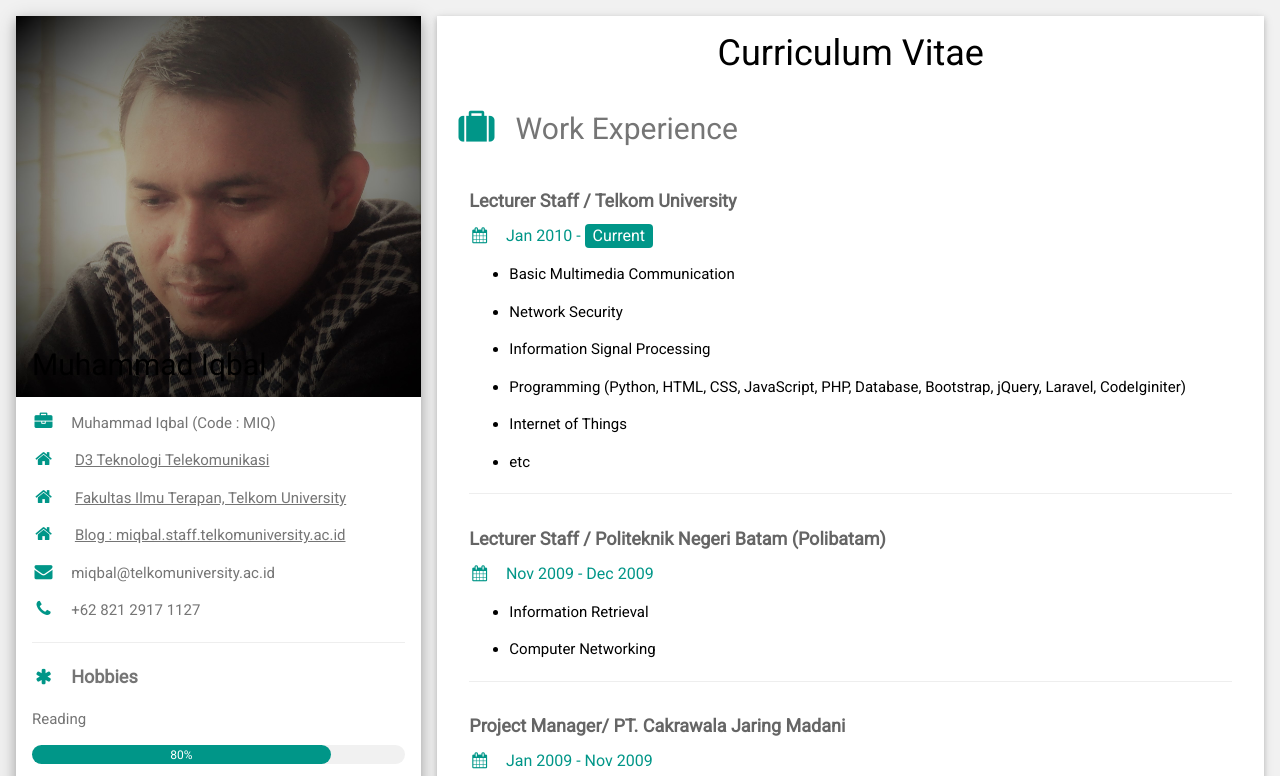
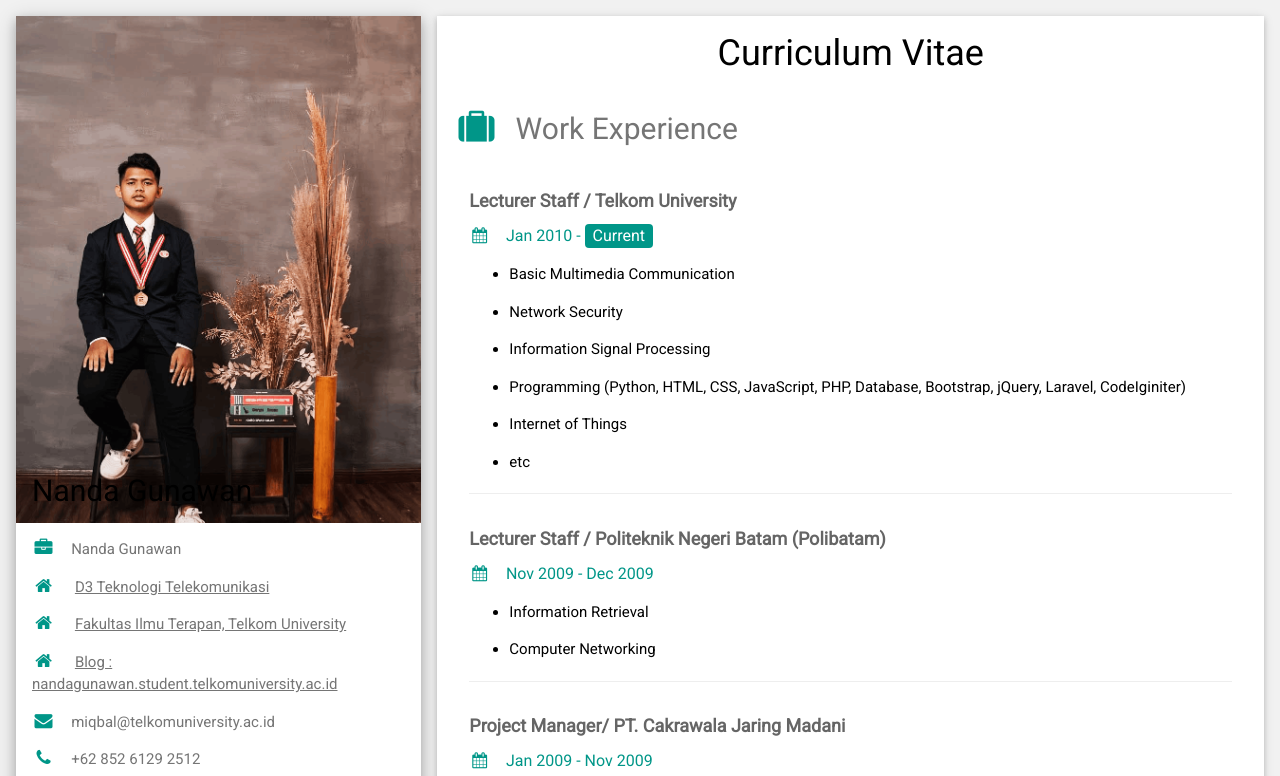
Before and after one commit to nandagwn/dino.github.io, a plain HTML site: page index.html in a window 1280 px wide. Shown: the top 776 px of the page. Drawn offline with nearby package versions, Linux system fonts and the light colour scheme.

Commit message:
mengedit gambar

```diff
--- a/index.html
+++ b/index.html
@@ -1,6 +1,6 @@
 <!DOCTYPE html>
 <html>
-  <title>MIQ CV</title>
+  <title>Nanda CV</title>
   <meta charset="UTF-8" />
   <meta name="viewport" content="width=device-width, initial-scale=1" />
   <link rel="stylesheet" href="https://www.w3schools.com/w3css/4/w3.css" />
@@ -27,18 +27,18 @@
         <div class="w3-third">
           <div class="w3-white w3-text-grey w3-card-4">
             <div class="w3-display-container">
-              <img src="aset/miq.JPG" style="width: 100%" alt="miq picture" />
+              <img src="aset/img-20210527-wa0044-853x1067.png" style="width: 100%" alt="miq picture" />
               <div class="w3-display-bottomleft w3-container w3-text-black">
-                <h2>Muhammad Iqbal</h2>
+                <h2>Nanda Gunawan</h2>
               </div>
             </div>
             <div class="w3-container">
-              <p><i class="fa fa-briefcase fa-fw w3-margin-right w3-large w3-text-teal"></i>Muhammad Iqbal (Code : MIQ)</p>
+              <p><i class="fa fa-briefcase fa-fw w3-margin-right w3-large w3-text-teal"></i>Nanda Gunawan</p>
               <p><i class="fa fa-home fa-fw w3-margin-right w3-large w3-text-teal"></i> <a href="https://dte.telkomuniversity.ac.id/" target="_blank">D3 Teknologi Telekomunikasi </a></p>
               <p><i class="fa fa-home fa-fw w3-margin-right w3-large w3-text-teal"></i> <a href="https://www.telkomuniversity.ac.id/" target="_blank">Fakultas Ilmu Terapan, Telkom University</a></p>
-              <p><i class="fa fa-home fa-fw w3-margin-right w3-large w3-text-teal"></i> <a href="https://miqbal.staff.telkomuniversity.ac.id/" target="_blank">Blog : miqbal.staff.telkomuniversity.ac.id</a></p>
+              <p><i class="fa fa-home fa-fw w3-margin-right w3-large w3-text-teal"></i> <a href="https://nandagunawan.student.telkomuniversity.ac.id/" target="_blank">Blog : nandagunawan.student.telkomuniversity.ac.id</a></p>
               <p><i class="fa fa-envelope fa-fw w3-margin-right w3-large w3-text-teal"></i>miqbal@telkomuniversity.ac.id</p>
-              <p><i class="fa fa-phone fa-fw w3-margin-right w3-large w3-text-teal"></i>+62 821 2917 1127</p>
+              <p><i class="fa fa-phone fa-fw w3-margin-right w3-large w3-text-teal"></i>+62 852 6129 2512</p>
               <hr />
 
               <p class="w3-large">
```
Also changed, not shown: aset/img-20210527-wa0044-853x1067.png (added).
